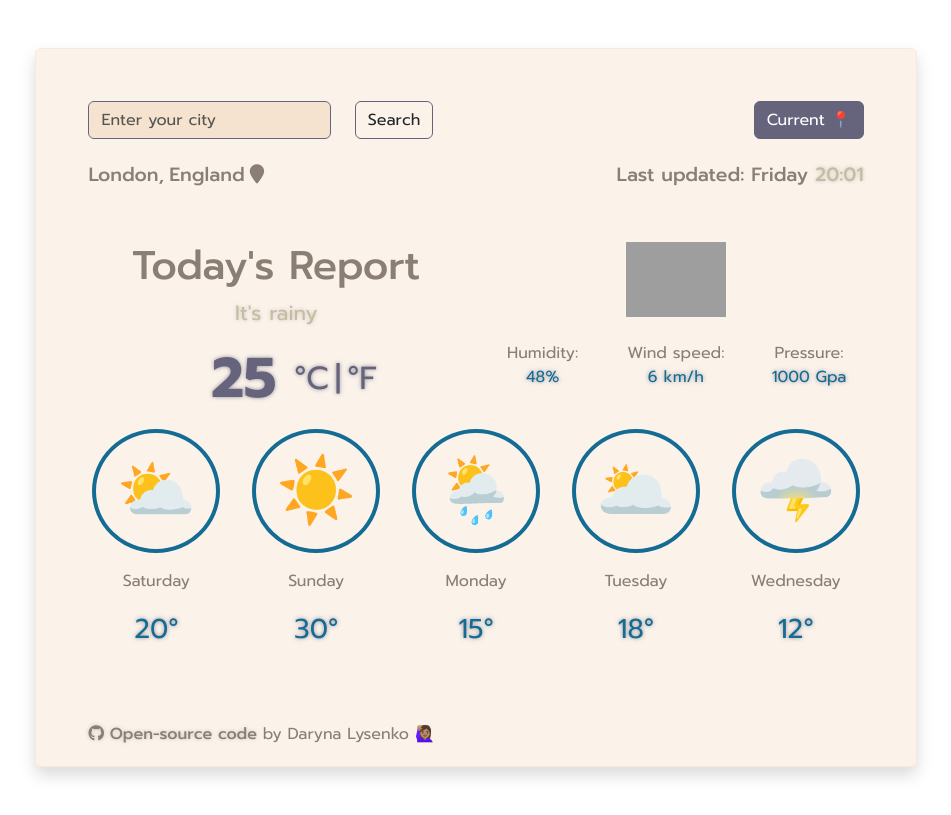
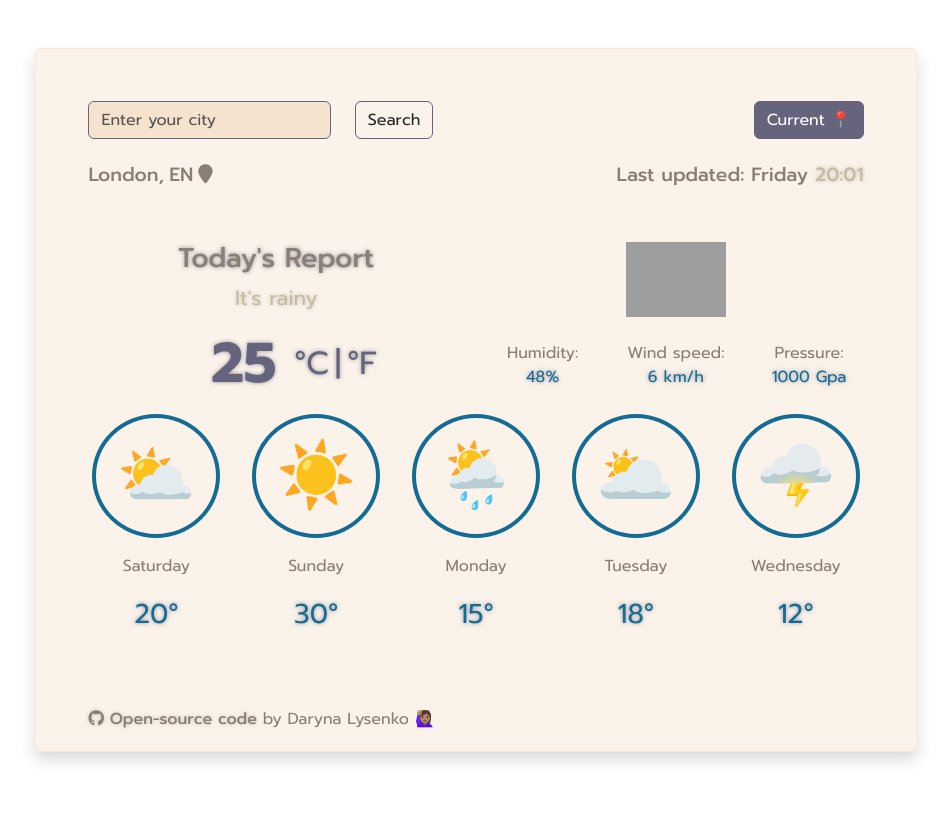
Before and after one commit to Darymee/weather-app-react, a React (Create React App) app: page / in a window 1280 px wide. Shown: the whole page, without its empty margins (164-1115 px from the left). Built offline with nearby package versions, Linux system fonts and the light colour scheme; grey boxes are pictures that could not be loaded.

Commit message:
added components

```diff
--- a/package.json
+++ b/package.json
@@ -4,6 +4,7 @@
   "private": true,
   "dependencies": {
     "@fortawesome/fontawesome-svg-core": "^6.4.0",
+    "axios": "^1.3.6",
     "bootstrap": "^5.3.0-alpha3",
     "react": "^18.2.0",
     "react-dom": "^18.2.0",
--- a/src/App.js
+++ b/src/App.js
@@ -1,4 +1,5 @@
 import "bootstrap/dist/css/bootstrap.min.css";
+import axios from "axios";
 
 import "./index.css";
 
@@ -9,20 +10,38 @@ import TodayReport from "./components/TodayReport/TodayReport";
 import TodayInfo from "./components/TodayInfo/TodayInfo";
 import Forecast from "./components/Forecast/Forecast";
 import Signature from "./components/Signature/Signature";
+import { useState } from "react";
 
 export default function App() {
+  const [weather, setWeather] = useState(null);
+
+  function getCity(city) {
+    let APIkey = "97c2f6a3b34509ac62090edc5d18d949";
+    let url = `https://api.openweathermap.org/data/2.5/weather?q=${city}&appid=${APIkey}&units=metric`;
+    axios.get(url).then((response) => setWeather(response.data));
+    console.log(weather);
+  }
+
   return (
     <div className="container mt-5">
       <div className="card shadow p-1 mb-5 rounded styled-card">
         <div className="card-body p-5">
-          <SearchForm />
+          <SearchForm getCity={getCity} />
           <div className="row mb-5">
-            <Location />
-            <Date />
+            <Location city={weather?.name} country={weather?.sys.country} />
+            <Date date={weather?.dt} />
           </div>
           <div className="row">
-            <TodayReport />
-            <TodayInfo />
+            <TodayReport
+              description={weather?.weather[0].description}
+              temperature={weather?.main.temp}
+            />
+            <TodayInfo
+              humidity={weather?.main.humidity}
+              wind={weather?.wind.speed}
+              pressure={weather?.main.pressure}
+              icon_id={weather?.weather[0].icon}
+            />
           </div>
           <Forecast />
         </div>
--- a/src/components/Date/Date.js
+++ b/src/components/Date/Date.js
@@ -1,7 +1,7 @@
 import React from "react";
 import "./Date.css";
 
-export default function Date() {
+export default function Date({ date }) {
   return (
     <div className="col-6">
       <h2 className="date">
--- a/src/components/Location/Location.js
+++ b/src/components/Location/Location.js
@@ -1,12 +1,12 @@
 import React from "react";
 import "./Location.css";
 
-export default function Location() {
+export default function Location({ city, country }) {
   return (
     <div className="col-6">
       <h2 className="location">
-        <span id="city">London,</span>
-        <span id="country">England</span>
+        <span id="city">{city || "London"},</span>
+        <span id="country">{country || "EN"}</span>
         <i className="fa-sharp fa-solid fa-location-pin"></i>
       </h2>
     </div>
--- a/src/components/SearchForm/SearchForm.js
+++ b/src/components/SearchForm/SearchForm.js
@@ -1,10 +1,25 @@
-import React from "react";
+import React, { useState } from "react";
 
 import "./SearchForm.css";
 
-export default function SearchForm() {
+export default function SearchForm({ getCity }) {
+  const [city, setCity] = useState("");
+
+  function handleSubmit(e) {
+    e.preventDefault();
+
+    if (!city) return;
+    getCity(city);
+    setCity("");
+  }
+
+  function handleChange(e) {
+    let value = e.target.value.toLowerCase().trim();
+    setCity(value);
+  }
+
   return (
-    <form className="mb-4" id="search-form">
+    <form className="mb-4" id="search-form" onSubmit={handleSubmit}>
       <div className="row">
         <div className="col">
           <input
@@ -13,6 +28,8 @@ export default function SearchForm() {
             placeholder="Enter your city"
             id="text-input"
             autoComplete="off"
+            onChange={handleChange}
+            value={city}
           />
         </div>
         <div className="col">
@@ -22,6 +39,7 @@ export default function SearchForm() {
             value="Search"
           />
         </div>
+
         <div className="col">
           <button
             type="button"
--- a/src/components/TodayInfo/TodayInfo.js
+++ b/src/components/TodayInfo/TodayInfo.js
@@ -2,11 +2,16 @@ import React from "react";
 
 import "./TodayInfo.css";
 
-export default function TodayInfo() {
+export default function TodayInfo({ humidity, wind, pressure, icon_id }) {
+  let url = `https://openweathermap.org/img/wn/${icon_id}@2x.png`;
   return (
     <div className="col">
       <img
-        src="https://cdn-icons-png.flaticon.com/512/116/116251.png"
+        src={
+          icon_id
+            ? url
+            : "https://cdn-icons-png.flaticon.com/512/116/116251.png"
+        }
         alt="weather icon"
         id="icon"
         className="big-icon mb-4"
@@ -18,7 +23,7 @@ export default function TodayInfo() {
             Humidity:
             <br />
             <span className="info-value" id="humidity">
-              48%
+              {humidity || 48}%
             </span>
           </p>
         </div>
@@ -27,7 +32,7 @@ export default function TodayInfo() {
             Wind speed:
             <br />
             <span className="info-value" id="wind-speed">
-              6 km/h
+              {Math.round(wind) || 6} km/h
             </span>
           </p>
         </div>
@@ -36,7 +41,7 @@ export default function TodayInfo() {
             Pressure:
             <br />
             <span className="info-value" id="pressure">
-              1000 Gpa
+              {pressure || 1000} Gpa
             </span>
           </p>
         </div>
--- a/src/components/TodayReport/TodayReport.css
+++ b/src/components/TodayReport/TodayReport.css
@@ -1,3 +1,9 @@
+.today-text {
+  font-size: 1.7rem;
+  text-align: center;
+  text-shadow: 0 0 0.25rem rgba(101, 100, 124, 0.7);
+}
+
 .weather {
   color: #c7bca1;
   font-size: 1.3rem;
--- a/src/components/TodayReport/TodayReport.js
+++ b/src/components/TodayReport/TodayReport.js
@@ -1,28 +1,23 @@
-import React from "react";
+import React, { useState } from "react";
 
 import "./TodayReport.css";
 
-export default function TodayReport() {
+export default function TodayReport({ description, temperature }) {
   return (
     <div className="col">
-      <h1 className="mb-2  text-center">Today's Report</h1>
+      <h1 className="mb-2 today-text text-center">Today's Report</h1>
       <div className="wrapper">
         <p className="mb-2 weather description" id="description">
-          It's rainy
+          {description || "It's rainy"}
         </p>
         <div className="row">
           <div className="col">
             <p className="temperature" id="temperature">
-              25
+              {Math.round(temperature) || 25}
             </p>
           </div>
           <div className="col button-wrapper">
-            <button
-              type="button
-                    "
-              className="type"
-              id="celsius"
-            >
+            <button type="button" className="type" id="celsius">
               °C
             </button>
             <span className="separator">|</span>
```
Also changed, not shown: 1 other file (tests, documents, lock files or other folders).
